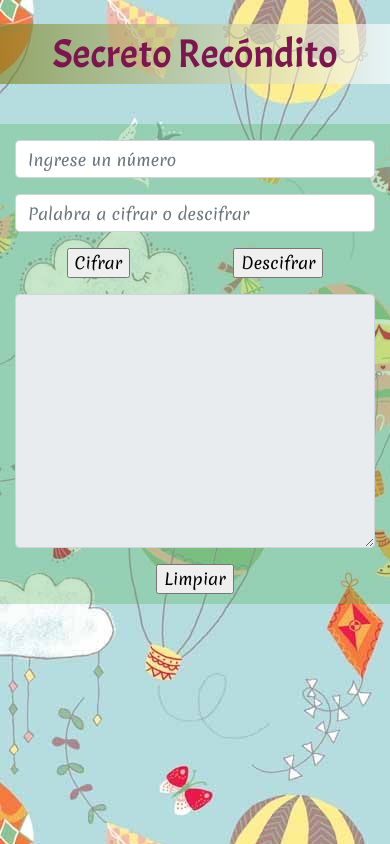
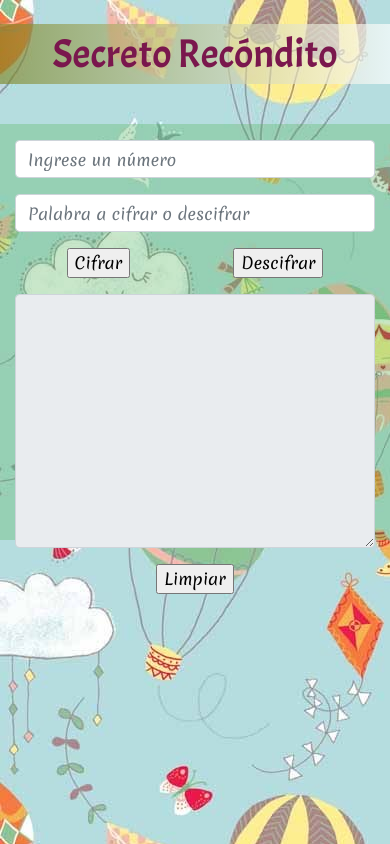
Before and after one commit to marelywoody/cesarCifrado, a website: page src/index.html in a window 390 px wide. Drawn offline with nearby package versions, Linux system fonts and the light colour scheme.

Commit message:
contener reducido

```diff
--- a/src/css/style.css
+++ b/src/css/style.css
@@ -52,4 +52,8 @@ header{
   #container-textarea {
     top:2em;
   }
+
+  #container-opacity {
+    height: 26em;
+  }
 }
```
